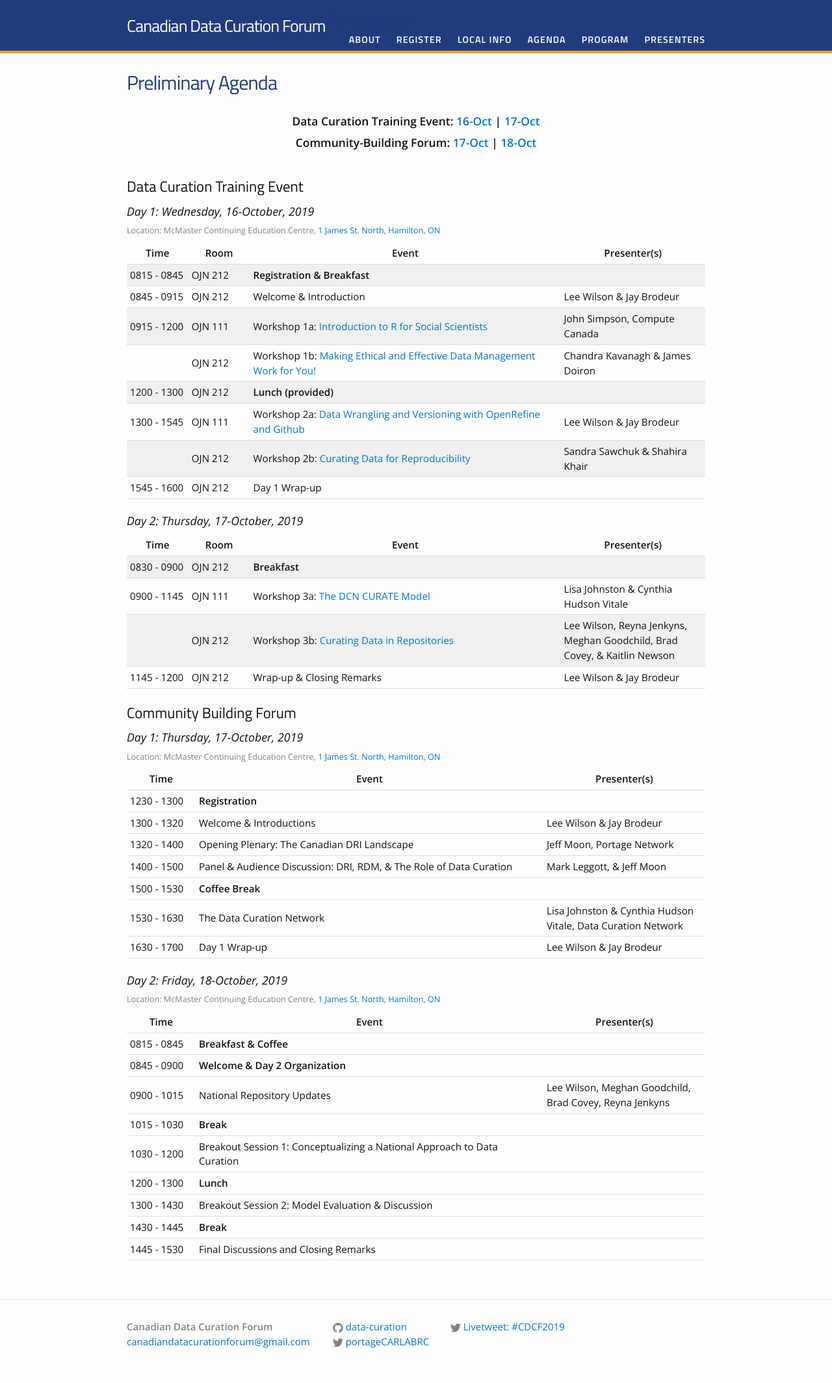
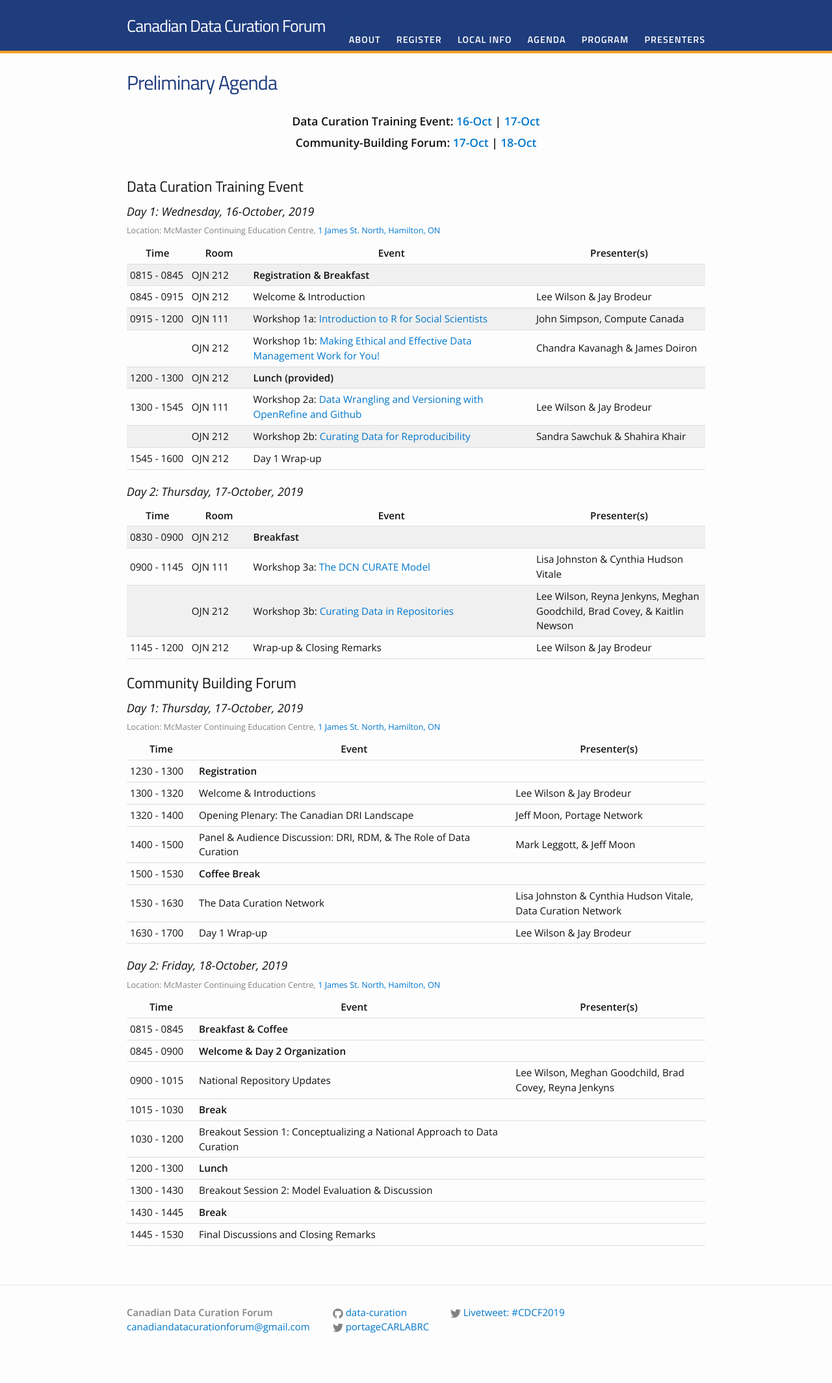
Before and after one commit to data-curation/data-curation.github.io, a Jekyll site: the page built from agenda.md, in a window 1280 px wide. Shown: the whole page at 65% size. Built offline with Jekyll 4.4.1, drawn with Linux system fonts in a browser that asks for light colours; after the commit the page ends 2105 px from its top, so only the background shows below that.

Commit message:
Update _base.scss

```diff
--- a/_sass/_base.scss
+++ b/_sass/_base.scss
@@ -109,11 +109,11 @@ th{
 }
 
 .session {
-  width: 55%;
+  width: 50%;
 }
 
 .name {
-  width: 25%;
+  width: 30%;
 }
 
 .one tbody tr:nth-of-type(odd){
```
